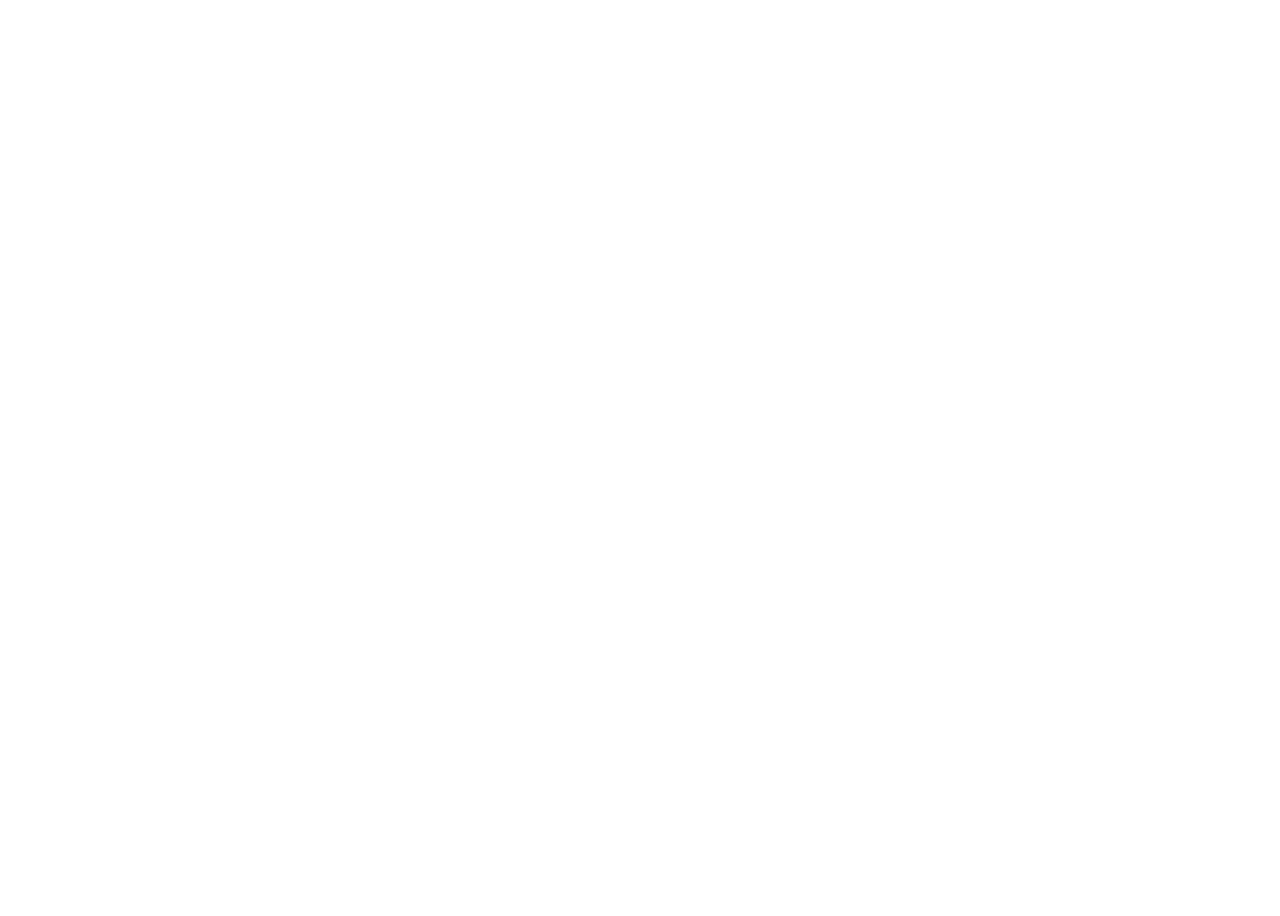
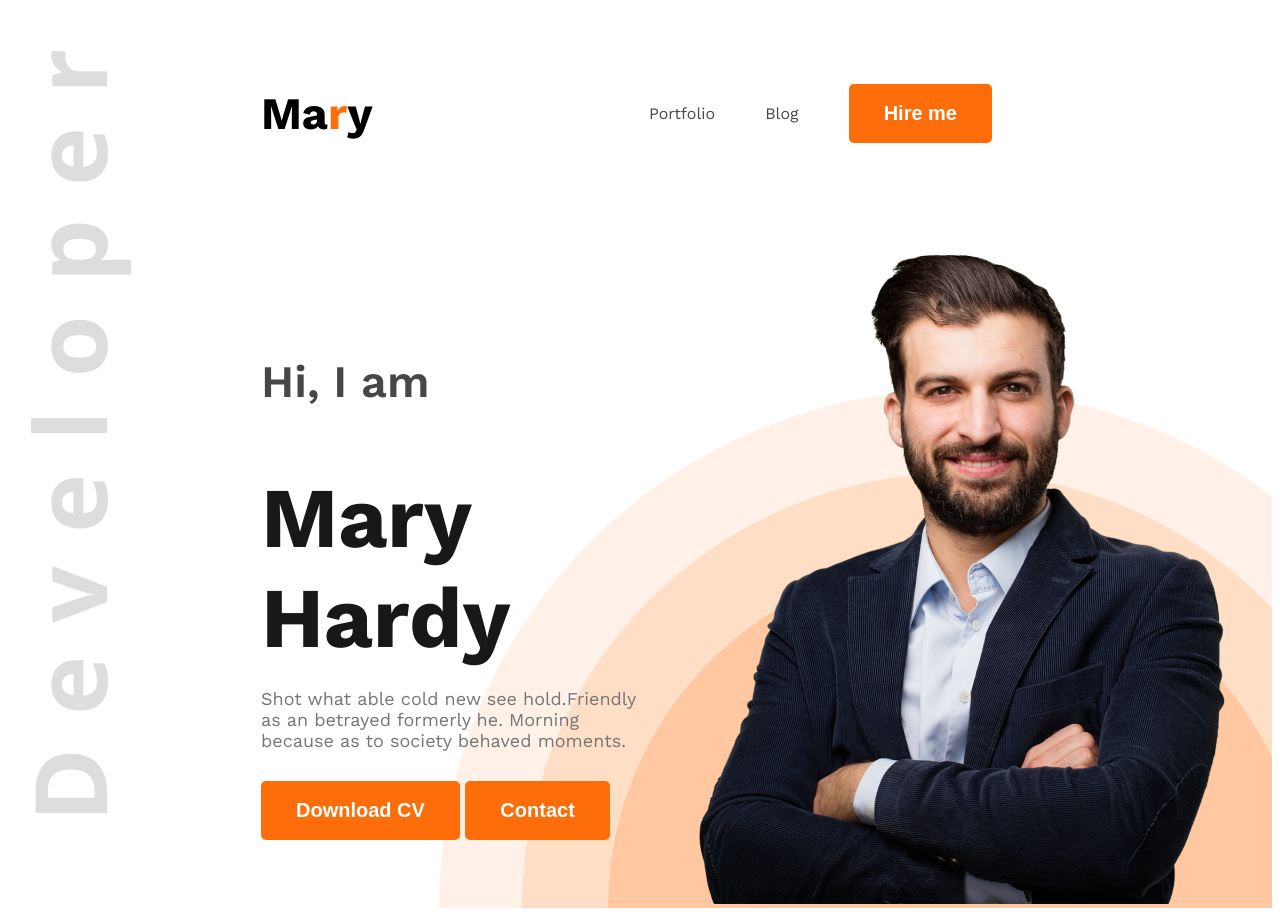
Before and after one commit to Sojib1217/web-dev-portfolio, a plain HTML site: page index.html in a window 1280 px wide. Before the commit the page ends 800 px from the top, so only its background shows below. Drawn offline with nearby package versions, Linux system fonts and the light colour scheme.

Commit message:
header added

```diff
--- a/index.html
+++ b/index.html
@@ -4,9 +4,35 @@
 	<meta charset="UTF-8">
 	<meta name="viewport" content="width=device-width, initial-scale=1.0">
 	<title>Web devoloper portfolio</title>
+	<link rel="preconnect" href="https://fonts.googleapis.com">
+<link rel="preconnect" href="https://fonts.gstatic.com" crossorigin>
+<link href="https://fonts.googleapis.com/css2?family=Work+Sans:ital,wght@0,100..900;1,100..900&display=swap" rel="stylesheet">
+
+<link rel="stylesheet" href="styles/portfolio.css">
 </head>
-<body>
-	<header>
+<body class="work-sans-normal">
+	<header class="bg">
+		<nav>
+			<h2 class="nav-title">Ma<span class="text-primary">r</span>y</h2>
+			<ul>
+				<li><a class="dark-2">Portfolio</a></li>
+				<li><a class="dark-2" href="">Blog</a></li>
+				<li><a href=""><button class="btn-primary">Hire me</button></a></li>
+			</ul>
+
+	    </nav>
+		<div class="banner">
+			<div class="banner-content">
+			<h4 class="banner-welcoming">Hi, I  am</h4>
+			<h1 class="banner-title">Mary Hardy</h1>
+			<p class="banner-discription">Shot what able cold new see hold.Friendly as an betrayed formerly he. Morning because as to society behaved moments.</p>
+		    <button class="btn-primary">Download CV</button>
+			<button class="btn-primary"> Contact</button>
+		</div>
+		<div class="banner-pic">
+			<img src="images/hardy.png" alt="">
+		</div>
+		</div>
 
 	</header>
 	<main>
--- /dev/null
+++ b/styles/portfolio.css
@@ -0,0 +1,95 @@
+
+/*  */
+.work-sans-normal{
+	font-family: "Work Sans", serif;
+	font-optical-sizing: auto;
+	font-style: normal;
+  }
+  /* header section */
+  header{
+	background-image: url(../images/developer.png), url(../images/header_bg.png);
+	background-repeat: no-repeat;
+	margin-left: 23px;
+	background-position: top left, right bottom;
+  }
+
+
+
+  /* nav styles */
+  nav{
+	display: flex;
+	align-items: center;
+	justify-content: space-between;
+	margin: 50px 230px;
+  }
+  nav ul{
+	display: flex;
+	align-items: center;
+
+
+  }
+.nav-title {
+	font-weight: bolder;
+	font-size: 45px;
+
+
+}
+.text-primary{
+	color: #FD6E0A;
+}
+nav ul li{
+	list-style: none;
+	margin-right: 50px;
+}
+nav li a{
+	text-decoration: none;
+}
+
+/* shared style */
+.dark-2{
+	color: #474747;
+}
+.btn-primary{
+	background-color: #FD6E0A;
+font-weight: bold;
+font-size: 20px;
+color: white;
+padding: 18px 35px;
+border-radius: 5px;
+border: none;
+}
+/* banner style */
+.banner{
+	display: flex;
+	align-items: center;
+	justify-content: space-between;
+	margin: 0 38px 0 230px;
+}
+
+.banner-content{
+	max-width: 585px;
+}
+
+.banner-welcoming{
+	/* width: 177px; */
+	color: #474747;
+	font-size: 45px;
+	font-weight: 600;
+
+}
+.banner-title{
+	color: #181818;
+	font-size: 85px;
+	font-weight: bold;
+	margin-bottom: 20px;
+}
+.banner-discription{
+	color: #757575;
+	font-size: 18px;
+	font-weight: 400;
+	margin-bottom: 30px;
+
+}
+.banner-pic{
+	width: 585px;
+}
```
Also changed, not shown: images/index.html (deleted).
